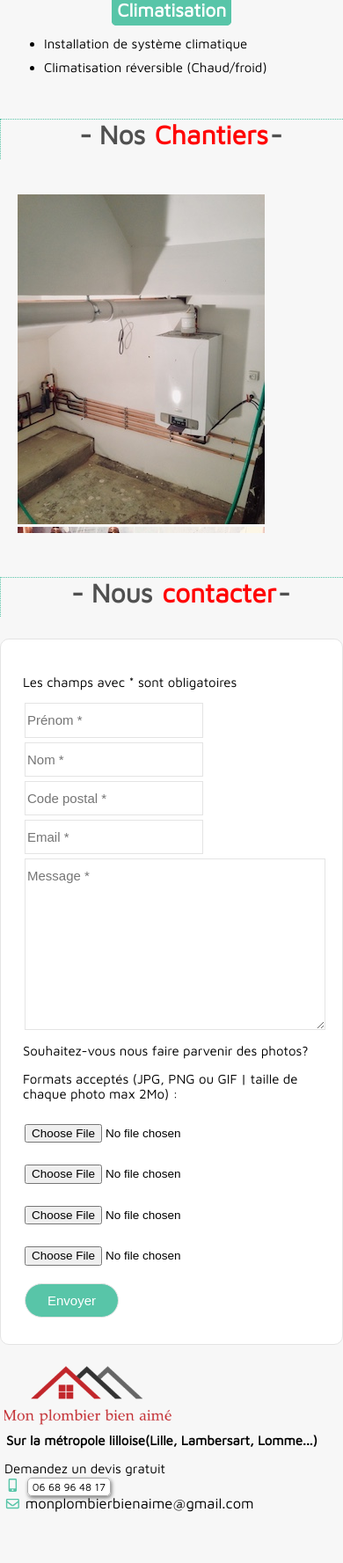
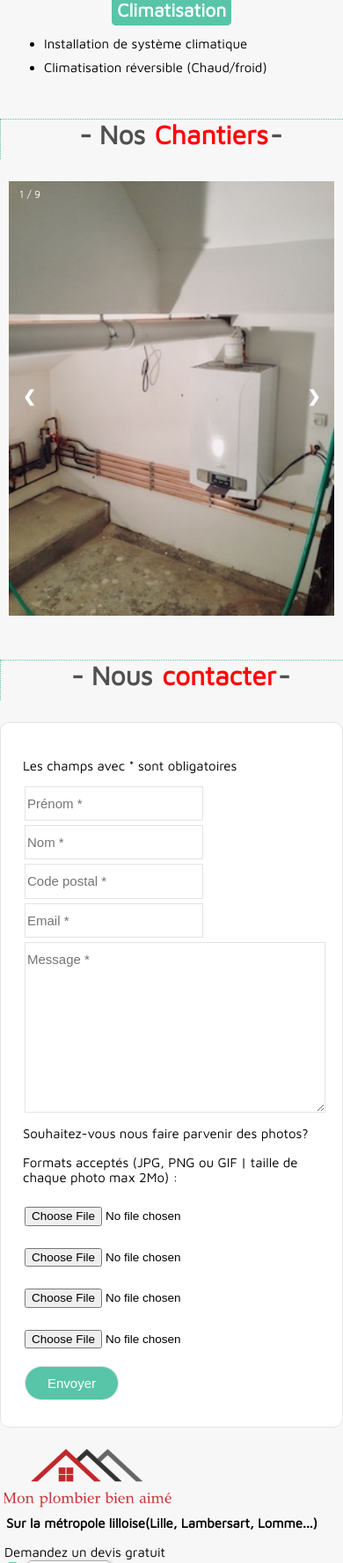
Before and after one commit to taraxu/plomberie, a PHP site: page / in a window 390 px wide. Shown: the part 1485-3262 px from the top of the page at 88% size. Before the commit the page ends 3204 px from the top, so only its background shows below. Run offline with PHP 8.4, Linux system fonts and the light colour scheme; some libraries are stand-ins or nearby versions.

Commit message:
slider ok on line

```diff
--- a/css/style.css
+++ b/css/style.css
@@ -197,7 +197,6 @@ nav a {
 	position: relative;
 	z-index: 5;
 	margin-bottom: 50px;
-	margin-top: 10px;
 }
 #slider ul {
 	position: absolute;
@@ -208,32 +207,38 @@ nav a {
 	padding:0;
 	margin: 0;
 }
-#hideAera {
-	background-color: #F7F7F7;
-	width: 10%;
-	height: 400px;
-	left: 45%;
+#slider-overlay {
+	display: none;
+	position: absolute;
+	height: 375px;
+	width: 100%;
+	margin-top: 15px;
+	background-color: rgba(0, 0, 0, 0.45);
 	z-index: 6;
-	position: absolute;
-	opacity: 1;
-}
-#start {
-	border: transparent;
-	top: 15%;
-	left: 25%;
-	position: absolute;
-	padding: 10px;
-	color: #58c5a8;
 }
 #stop {
+	top: 45%;
+	left: 50%;
+	position: absolute;
+	margin:0;
+	color: #aaaaaa;
+	font-size: 3em;
+	font-weight: 700;
+	cursor: pointer;
+}
+#play {
+	display: none;
 	border: transparent;
-	top: 60%;
-	left: 25%;
+	top: 40%;
+	left: 50.5%;
 	position: absolute;
-	padding: 10px;
-	color: yellow;
+	color: #aaaaaa;
+	font-size: 2em;
+	cursor: pointer;
 }
-
+#sliderResponsive {
+	display: none;
+}
 #contactform {
 	display: flex;
 	flex-direction: row;
@@ -384,8 +389,62 @@ iframe {
 		text-align: justify;
 		margin: 10px auto;
 	}
-	#hideAera {
+	#slider {
 		display: none;
+	}
+	#sliderResponsive {
+		width: 95%;
+		position: relative;
+		margin: auto;
+		display: block;
+		margin-bottom: 50px;
+	}
+	.sliderResImg {
+		display: none
+	}
+	.sliderResImg img {
+		vertical-align: middle;
+		width: 100%;
+	}
+	.prev, .next {
+		cursor: pointer;
+		position: absolute;
+		top: 50%;
+		width: auto;
+		padding: 10px 16px;
+		margin-top: -22px;
+		color: white;
+		font-weight: bold;
+		font-size: 18px;
+		transition: 0.6s ease;
+		border-radius: 50%;
+	}
+	.next {
+		right: 0;
+	}
+	.prev:hover, .next:hover {
+		background-color: rgba(0,0,0,0.5);
+	}
+	.numbertext {
+		color: white;
+		font-size: 12px;
+		padding: 8px 12px;
+		position: absolute;
+		top: 0;
+	}
+	.fade {
+		-webkit-animation-name: fade;
+		-webkit-animation-duration: 1.5s;
+		animation-name: fade;
+		animation-duration: 1.5s;
+	}
+	@-webkit-keyframes fade {
+		from {opacity: .4}
+		to {opacity: 1}
+	}
+	@keyframes fade {
+		from {opacity: .4}
+		to {opacity: 1}
 	}
 	input, textarea{
 		padding: 10px 0 10px 2px;
--- a/index.php
+++ b/index.php
@@ -1,7 +1,7 @@
 <!DOCTYPE html>
-<html>
+<html lang="fr">
 <head>
-    <meta charset="utf-8" lang="fr">
+    <meta charset="utf-8">
     <meta name="viewport" content="width=device-width, initial-scale=1.0">
     <script src="https://ajax.googleapis.com/ajax/libs/jquery/3.2.1/jquery.min.js"></script>
     <title>Plombier Lille Lambersart Lomme</title>
@@ -15,7 +15,7 @@
     <link rel="icon" type="image/x-icon" href="instructions/favicon.ico"/>
     <link rel="stylesheet" type="text/css" href="css/style.css">
 </head>
-
+<body>
     <header>
         <div id="menu">
             <div id="logo">
@@ -93,23 +93,73 @@
             <!-- sliders!-->
             <h2 id="chantiers">- Nos <span>Chantiers</span>-</h2>
             <section>
-            <div id='hideAera'>
-                <p id="stop"><i class="far fa-stop-circle fa-3x"></i></p>
-                <p id="start"><i class="far fa-play-circle fa-3x"></i></p>
+                <div id="slider">
+                    <div id="slider-overlay">
+                        <p id="stop">I I</p>
+                        <p id="play"><i class="fas fa-play"></i></p>
                     </div>
-            <div id="slider">
                     <ul class="sliderDetail">
-                    <li class="sliderImg"><img src="instructions/slid1.jpg" alt="slider1"></li>
-                    <li class="sliderImg"><img src="instructions/slid2.jpg" alt="slider2"></li>
-                    <li class="sliderImg"><img src="instructions/slid3.jpg" alt="slider3"></li>
-                    <li class="sliderImg"><img src="instructions/slid4.jpg" alt="slider4"></li>
-                    <li class="sliderImg"><img src="instructions/slid5.jpg" alt="slider5"></li>
-                    <li class="sliderImg"><img src="instructions/slid6.jpg" alt="slider6"></li>
-                    <li class="sliderImg"><img src="instructions/slid7.jpg" alt="slider7"></li>
-                    <li class="sliderImg"><img src="instructions/slid8.jpg" alt="slider8"></li>
-                    <li class="sliderImg"><img src="instructions/slid9.jpg" alt="slider9"></li>
+                        <li class="sliderImg"><img src="instructions/slid1.jpg" alt="chaudière"></li>
+                        <li class="sliderImg"><img src="instructions/slid2.jpg" alt="gaz"></li>
+                        <li class="sliderImg"><img src="instructions/slid3.jpg" alt="chauffage sous sol"></li>
+                        <li class="sliderImg"><img src="instructions/slid4.jpg" alt="ventilation"></li>
+                        <li class="sliderImg"><img src="instructions/slid5.jpg" alt="toilette 1"></li>
+                        <li class="sliderImg"><img src="instructions/slid6.jpg" alt="toilette 2"></li>
+                        <li class="sliderImg"><img src="instructions/slid7.jpg" alt="toilette 3"></li>
+                        <li class="sliderImg"><img src="instructions/slid8.jpg" alt="toilette 4"></li>
+                        <li class="sliderImg"><img src="instructions/slid9.jpg" alt="salle de bain"></li>
                     </ul>
                 </div>
+
+                <!-- responsive slider version!-->
+                <div id="sliderResponsive">
+                    <div class="sliderResImg fade">
+                        <div class="numbertext">1 / 9</div>
+                        <img src="instructions/slid1.jpg" alt="chaudière">
+                    </div>
+                    <div class="sliderResImg fade">
+                        <div class="numbertext">2 / 9</div>
+                        <img src="instructions/slid2.jpg" alt="gaz">
+                    </div>
+                    <div class="sliderResImg fade">
+                        <div class="numbertext">3 / 9</div>
+                        <img src="instructions/slid3.jpg" alt="chauffage sous sol">
+                    </div>
+                    <div class="sliderResImg fade">
+                        <div class="numbertext">4 / 9</div>
+                        <img src="instructions/slid4.jpg" alt="ventilation">
+                    </div>
+                    <div class="sliderResImg fade">
+                        <div class="numbertext">5 / 9</div>
+                        <img src="instructions/slid5.jpg" alt="toilette 1">
+                    </div>
+                    <div class="sliderResImg fade">
+                        <div class="numbertext">6 / 9</div>
+                        <img src="instructions/slid6.jpg" alt="toilette 2">
+                    </div>
+                    <div class="sliderResImg fade">
+                        <div class="numbertext">7 / 9</div>
+                        <img src="instructions/slid7.jpg" alt="toilette 3">
+                    </div>
+                    <div class="sliderResImg fade">
+                        <div class="numbertext">8 / 9</div>
+                        <img src="instructions/slid8.jpg" alt="toilette 4">
+                    </div>
+                    <div class="sliderResImg fade">
+                        <div class="numbertext">9 / 9</div>
+                        <img src="instructions/slid9.jpg" alt="salle de bain">
+                    </div>
+                    <a class="prev" onclick="plusSlides(-1)">&#10094;</a>
+                    <a class="next" onclick="plusSlides(1)">&#10095;</a>
+
+                </div>
+               <!-- <br>
+
+                <div style="text-align:center">
+                    <span class="dot" onclick="currentSlide(1)"></span>
+                    <span class="dot" onclick="currentSlide(2)"></span>
+                    <span class="dot" onclick="currentSlide(3)"></span>
+                </div>!-->
             </section>
             <!-- contact !-->
             <h2 id="contacts">- Nous <span>contacter</span>-</h2>
--- a/jq.js
+++ b/jq.js
@@ -1,12 +1,23 @@
 $(document).ready(function(){
-	$("#mouse").mouseenter(function(){
-		$(this).animate({height:"5%"},500)
-	})
-	$(".service").mouseenter(function(){
+	/*$(".service").mouseenter(function(){
 		$(this).animate({fontSize:"150%"},500)
 	});
 
 	$(".service").mouseleave(function(){
 		$(this).animate({fontSize:"100%"},500)
+	});*/
+	$("#slider").mouseenter(function(){
+		$("#slider-overlay").fadeIn(50);
 	});
+    $("#slider").mouseleave(function(){
+        $("#slider-overlay").fadeOut(200);
+    });
+    $("#stop").click(function(){
+    	$(this).hide();
+    	$("#play").show();
+	});
+    $("#play").click(function(){
+        $(this).hide();
+        $("#stop").show();
+    });
 });
--- a/sliders.js
+++ b/sliders.js
@@ -1,3 +1,4 @@
+// slider for screen version
 var sliderMove;
 
 //creer function startSlider
@@ -25,5 +26,29 @@ window.onload=function(){
     startSlider();
 };
 
-//appeler la function startSlider quand clicker'start'
-document.getElementById('start').addEventListener('click', startSlider);
+//appeler la function startSlider quand clicker'play'
+document.getElementById('play').addEventListener('click', startSlider);
+
+
+
+
+//slider for responsive version
+var slideIndex = 1;
+showSlides(slideIndex);
+
+function plusSlides(n) {
+    showSlides(slideIndex += n);
+}
+function currentSlide(n) {
+    showSlides(slideIndex = n);
+}
+function showSlides(n) {
+    var i;
+    var slides = document.getElementsByClassName("sliderResImg");
+    if (n > slides.length) {slideIndex = 1}
+    if (n < 1) {slideIndex = slides.length}
+    for (i = 0; i < slides.length; i++) {
+        slides[i].style.display = "none";
+    }
+    slides[slideIndex-1].style.display = "block";
+}
```
Lines whose indentation alone changed are shown as unchanged.
